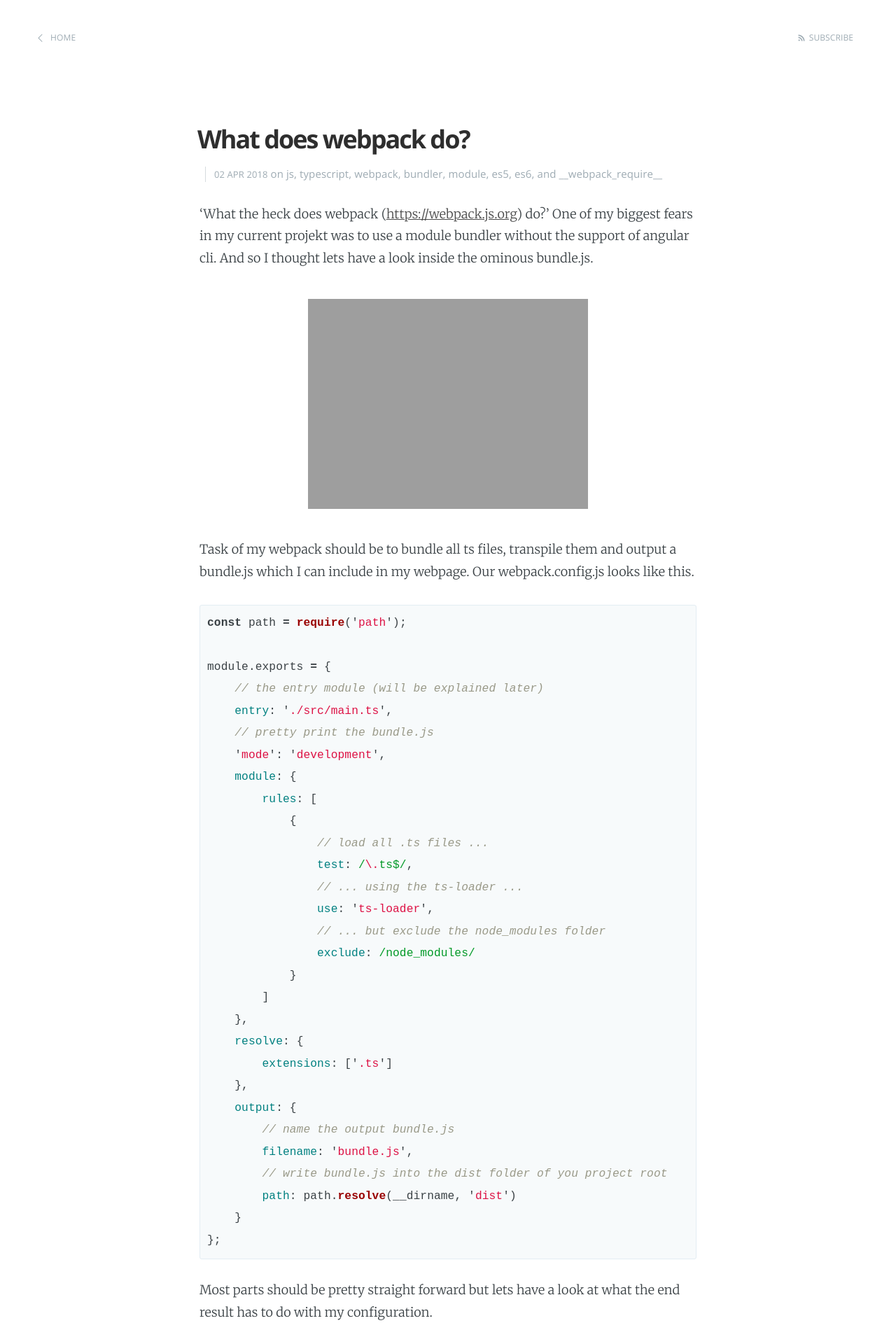
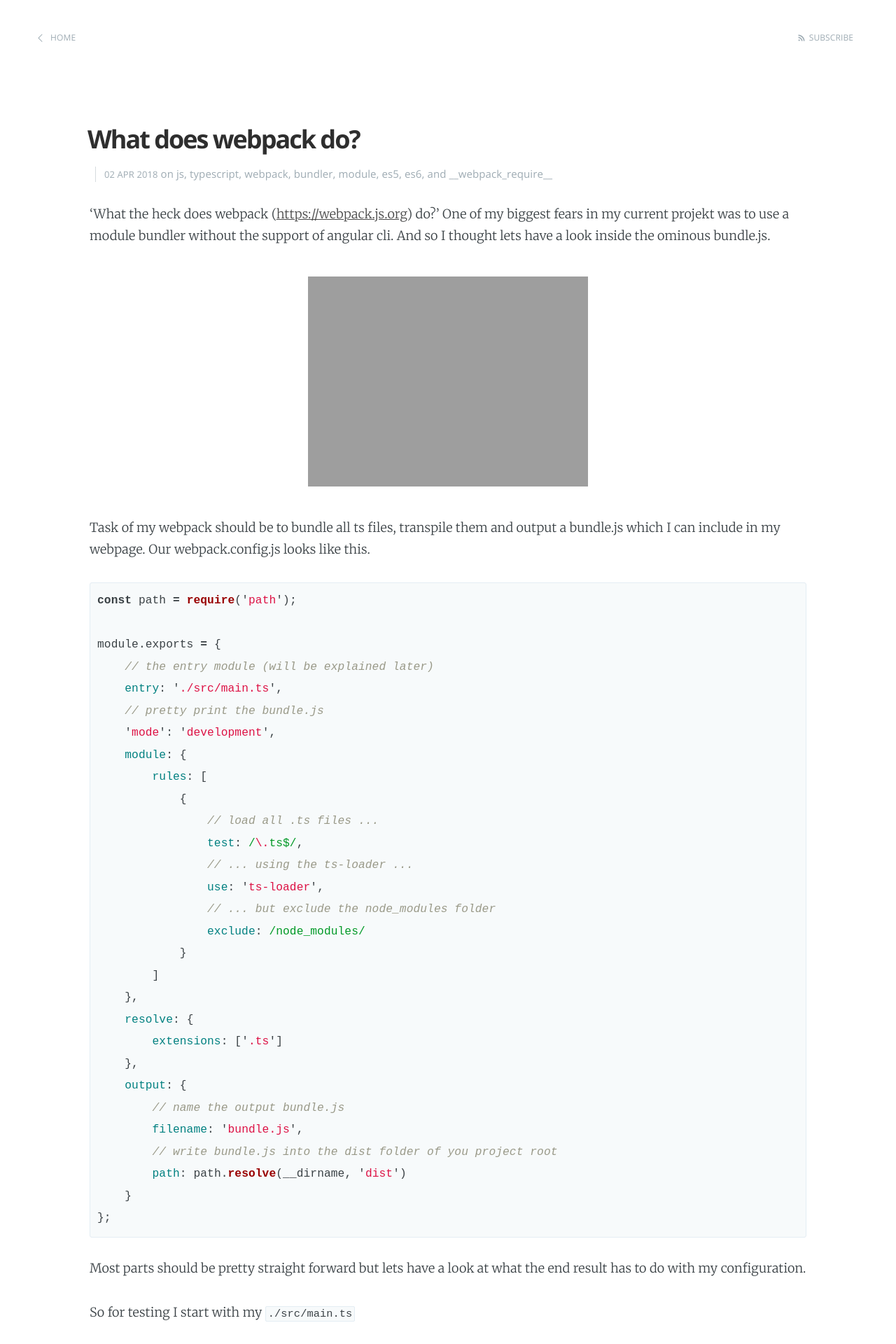
Before and after one commit to whymatter/whymatter.github.io, a Jekyll site: the page built from _posts/2018-02-04-what-does-webpack-do.markdown, in a window 1280 px wide. Shown: the top 1920 px of the page at 70% size. Built offline with Jekyll 4.4.1, drawn with Linux system fonts in a browser that asks for light colours.

Commit message:
big page css

```diff
--- a/assets/css/big-page.css
+++ b/assets/css/big-page.css
@@ -1,3 +1,3 @@
 .post {
-    width: 1024px !important;
+    max-width: 1024px !important;
 }
```
